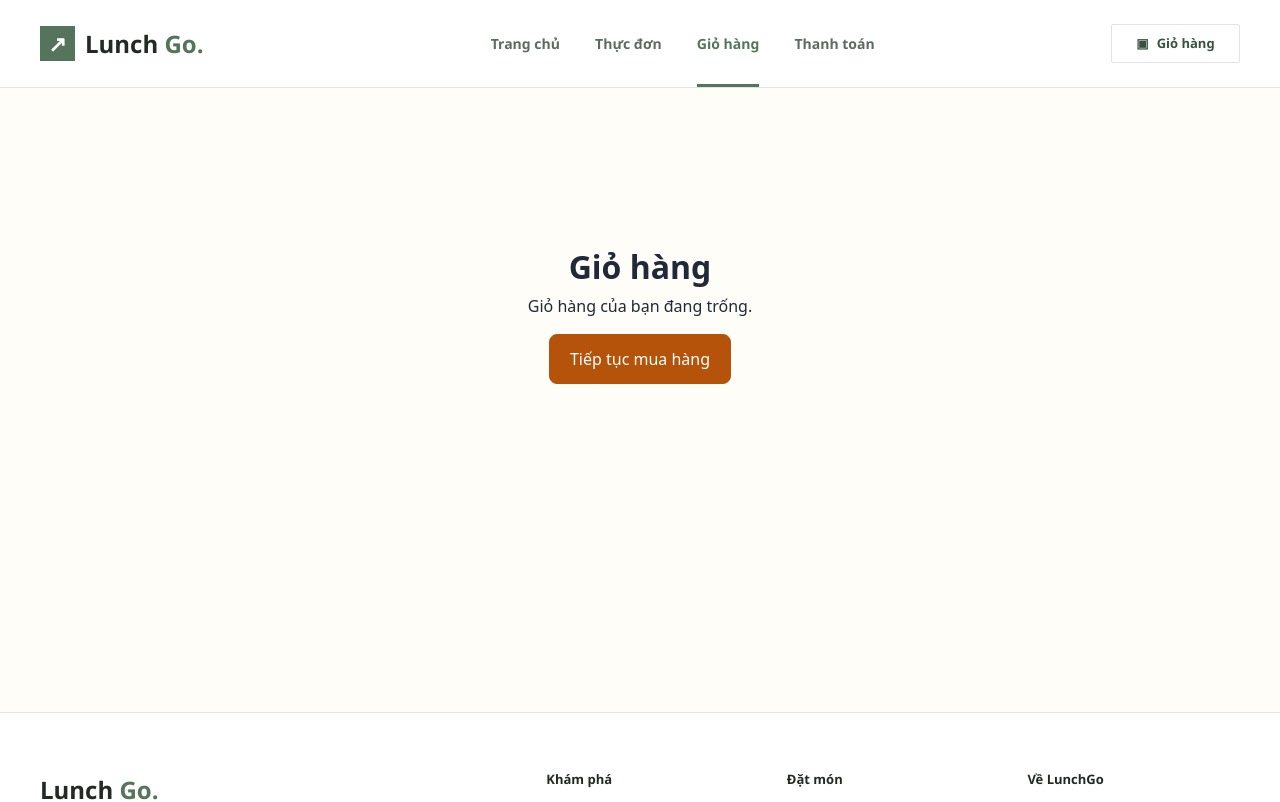
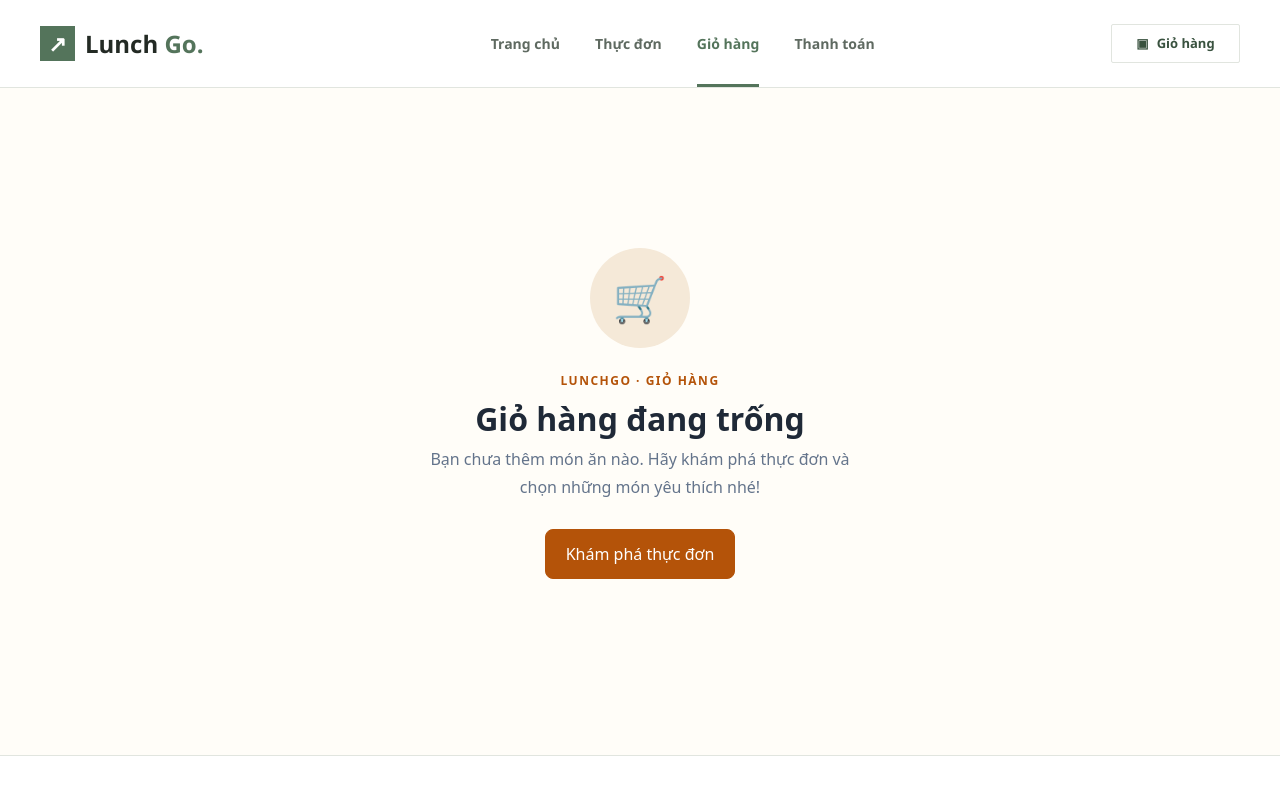
Before and after one commit to Thang-23130300/LunchGo, a React (Vite) app: page /cart in a window 1280 px wide. Shown: the top 802 px of the page. Built offline with nearby package versions, Linux system fonts and the light colour scheme.

Commit message:
feat(ui): add cart empty and unavailable states

```diff
--- a/src/pages/CartPage.tsx
+++ b/src/pages/CartPage.tsx
@@ -61,19 +61,39 @@ function CartPage() {
     )
   }
 
+
 if (cartDetails.length === 0) {
   return (
     <section className="cart-page">
       <div className="cart-page__container cart-page__empty">
-          <h1 className="cart-page__title">Giỏ hàng</h1>
-          <p>Giỏ hàng của bạn đang trống.</p>
-          <Link to={menuHref} className="cart-page__button cart-page__button--primary">
-            Tiếp tục mua hàng
+        <div className="cart-page__empty-icon" aria-hidden="true">
+          🛒
+        </div>
+
+        <p className="cart-page__empty-eyebrow">
+          LUNCHGO · GIỎ HÀNG
+        </p>
+
+        <h1 className="cart-page__title">
+          Giỏ hàng đang trống
+        </h1>
+
+        <p className="cart-page__empty-description">
+          Bạn chưa thêm món ăn nào. Hãy khám phá thực đơn và chọn
+          những món yêu thích nhé!
+        </p>
+
+        <Link
+          to={menuHref}
+          className="cart-page__button cart-page__button--primary"
+        >
+          Khám phá thực đơn
         </Link>
       </div>
     </section>
   )
 }
+
 
   return (
     <section className="cart-page">
@@ -170,22 +190,36 @@ function CartPage() {
                     </div>
                   </>
                 ) : (
+
 <div className="cart-item__unavailable">
-                    <div>
+  <div className="cart-item__unavailable-icon" aria-hidden="true">
+    !
+  </div>
+
+  <div className="cart-item__unavailable-content">
+    <span className="cart-item__unavailable-label">
+      Không thể đặt món
+    </span>
+
     <h3>Sản phẩm không khả dụng</h3>
-                      <p>Mã sản phẩm: {item.productId}</p>
+
+    <p>
+      Món ăn này hiện không còn trong thực đơn hoặc đã tạm hết.
+      Vui lòng xóa sản phẩm để tiếp tục thanh toán.
+    </p>
+
+    <small>Mã sản phẩm: {item.productId}</small>
   </div>
 
   <button
     type="button"
     className="cart-item__remove"
-                      onClick={() =>
-                        dispatch(removeFromCart(item.productId))
-                      }
+    onClick={() => dispatch(removeFromCart(item.productId))}
   >
-                      Xóa
+    Xóa món
   </button>
 </div>
+
                 )}
               </article>
             ))}
--- a/src/styles/cart.scss
+++ b/src/styles/cart.scss
@@ -369,3 +369,114 @@
     padding: 18px;
   }
 }
+
+.cart-page {
+  &__empty {
+    max-width: 620px;
+    margin: 0 auto;
+    padding: 80px 24px;
+    text-align: center;
+
+    &-icon {
+      display: flex;
+      align-items: center;
+      justify-content: center;
+      width: 100px;
+      height: 100px;
+      margin: 0 auto 24px;
+      border-radius: 50%;
+      background: #f5e9d8;
+      font-size: 44px;
+    }
+
+    &-eyebrow {
+      margin-bottom: 10px;
+      color: #b45309;
+      font-size: 12px;
+      font-weight: 700;
+      letter-spacing: 1.5px;
+    }
+
+    &-description {
+      margin: 0 auto 28px;
+      max-width: 460px;
+      color: #64748b;
+      line-height: 1.7;
+    }
+  }
+}
+
+.cart-item {
+  &__unavailable {
+    display: flex;
+    flex: 1;
+    align-items: flex-start;
+    gap: 14px;
+    padding: 8px 0;
+
+    &-icon {
+      display: flex;
+      flex: 0 0 34px;
+      align-items: center;
+      justify-content: center;
+      width: 34px;
+      height: 34px;
+      border-radius: 50%;
+      background: #fee2e2;
+      color: #b91c1c;
+      font-size: 20px;
+      font-weight: 800;
+    }
+
+    &-content {
+      flex: 1;
+      min-width: 0;
+
+      h3 {
+        margin: 6px 0;
+        color: #991b1b;
+        font-size: 17px;
+      }
+
+      p {
+        margin-bottom: 8px;
+        color: #7f1d1d;
+        font-size: 14px;
+        line-height: 1.6;
+      }
+
+      small {
+        color: #64748b;
+      }
+    }
+
+    &-label {
+      color: #b91c1c;
+      font-size: 11px;
+      font-weight: 800;
+      letter-spacing: 1px;
+      text-transform: uppercase;
+    }
+  }
+}
+
+.cart-summary {
+  &__warning {
+    border: 1px solid #fecaca;
+    line-height: 1.6;
+  }
+}
+
+@media (max-width: 576px) {
+  .cart-item__unavailable {
+    flex-wrap: wrap;
+
+    &-content {
+      flex-basis: calc(100% - 50px);
+    }
+
+    & > .cart-item__remove {
+      margin-left: 48px;
+    }
+  }
+}
```
Lines whose indentation alone changed are shown as unchanged.
